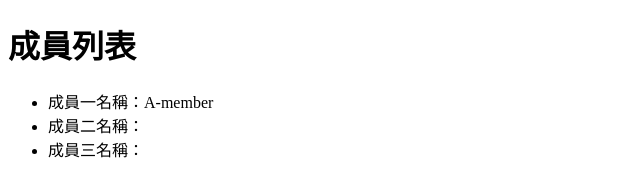
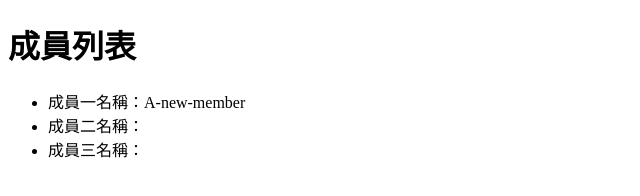
Before and after one commit to AdrianHuangQI/Git-Task, a plain HTML site: page index.html in a window 1280 px wide. Shown: the full height of the page, 0-640 px from the left. Drawn offline with Linux system fonts and the light colour scheme.

Commit message:
[a-member][main/feature/newAmember] update a member name

```diff
--- a/index.html
+++ b/index.html
@@ -8,7 +8,7 @@
 <body>
     <h1>成員列表</h1>
     <ul>
-        <li>成員一名稱：A-member</li>
+        <li>成員一名稱：A-new-member</li>
         <li>成員二名稱：</li>
         <li>成員三名稱：</li>
     </ul>
```
